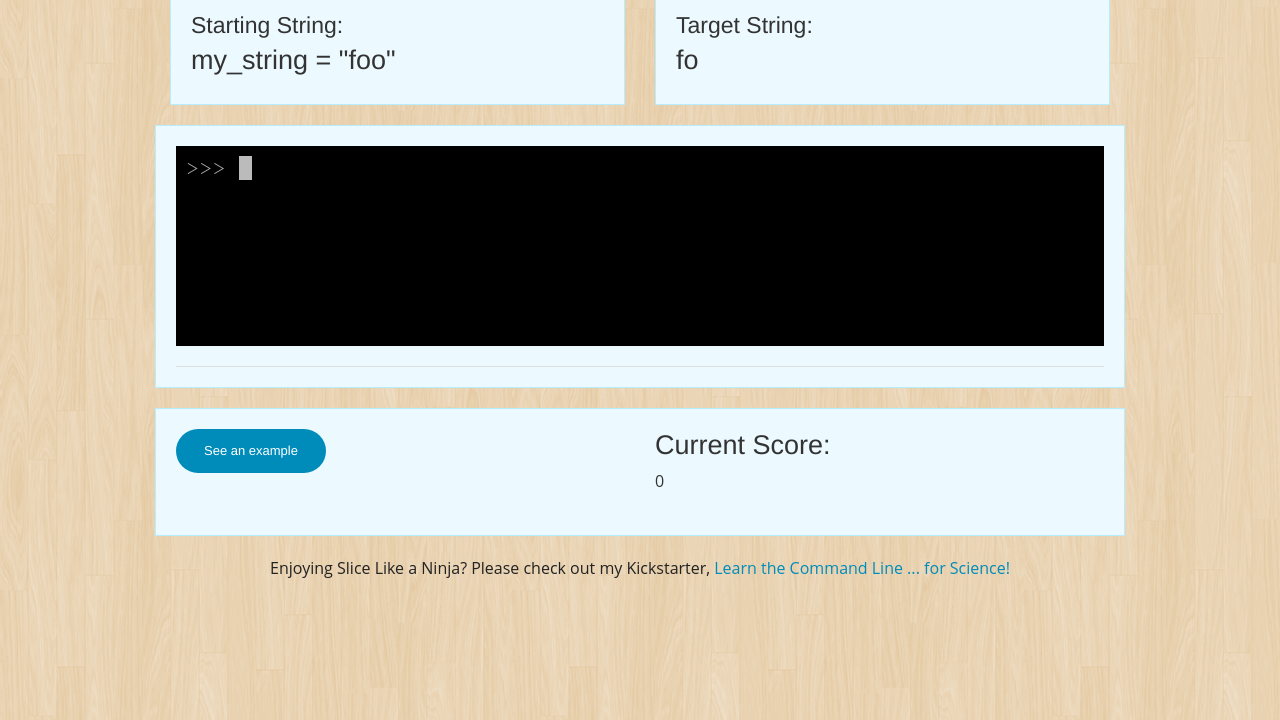
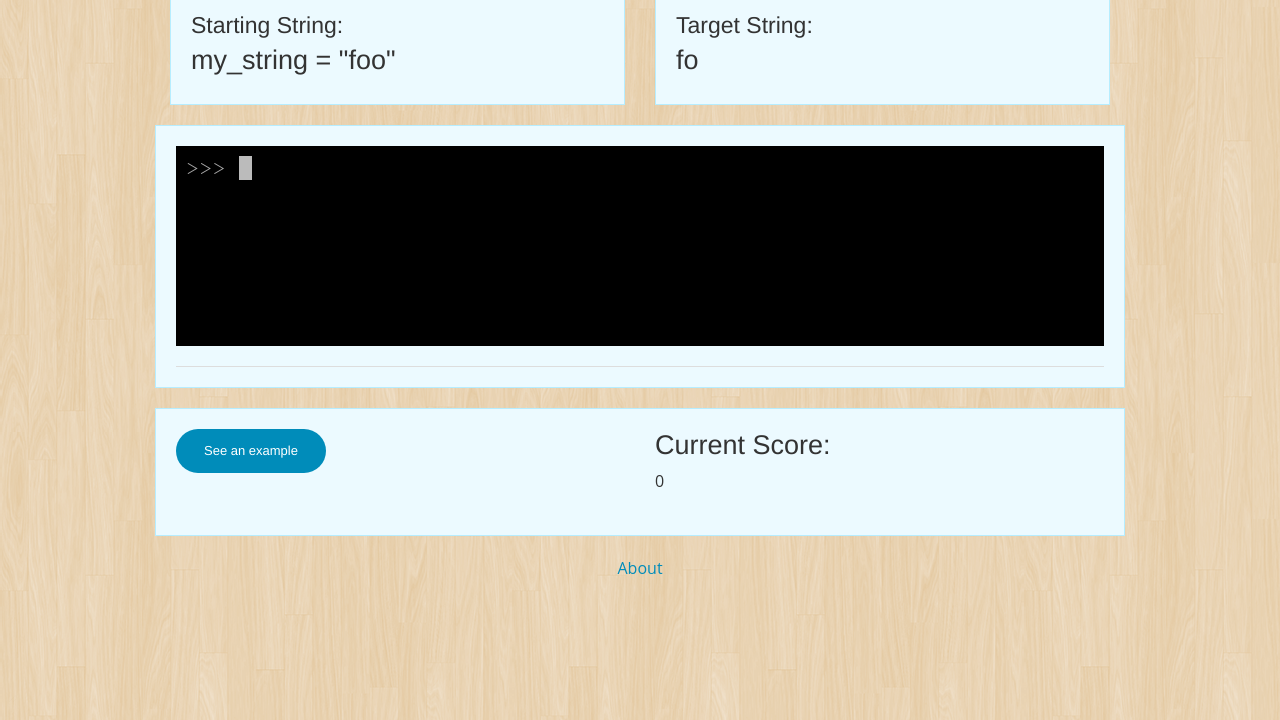
Before and after one commit to bruab/slice_like_a_ninja, a plain HTML site: page index.html in a window 1280 px wide. Shown: the part 80-800 px from the top of the page. Drawn offline with Linux system fonts and the light colour scheme.

Commit message:
roll back to pre-kickstarter About link

```diff
--- a/index.html
+++ b/index.html
@@ -99,7 +99,7 @@
       <div class="row">
 	<div class="large-12 columns">
 	  <div id="footer">
-	    <p>Enjoying Slice Like a Ninja? Please check out my Kickstarter, <a href="http://kck.st/1R7BOIn">Learn the Command Line ... for Science!</a></p>
+	    <p><a href="http://codenhance.com/slice_like_a_ninja">About</a></p>
 	  </div>
 	</div>
       </div>
```
